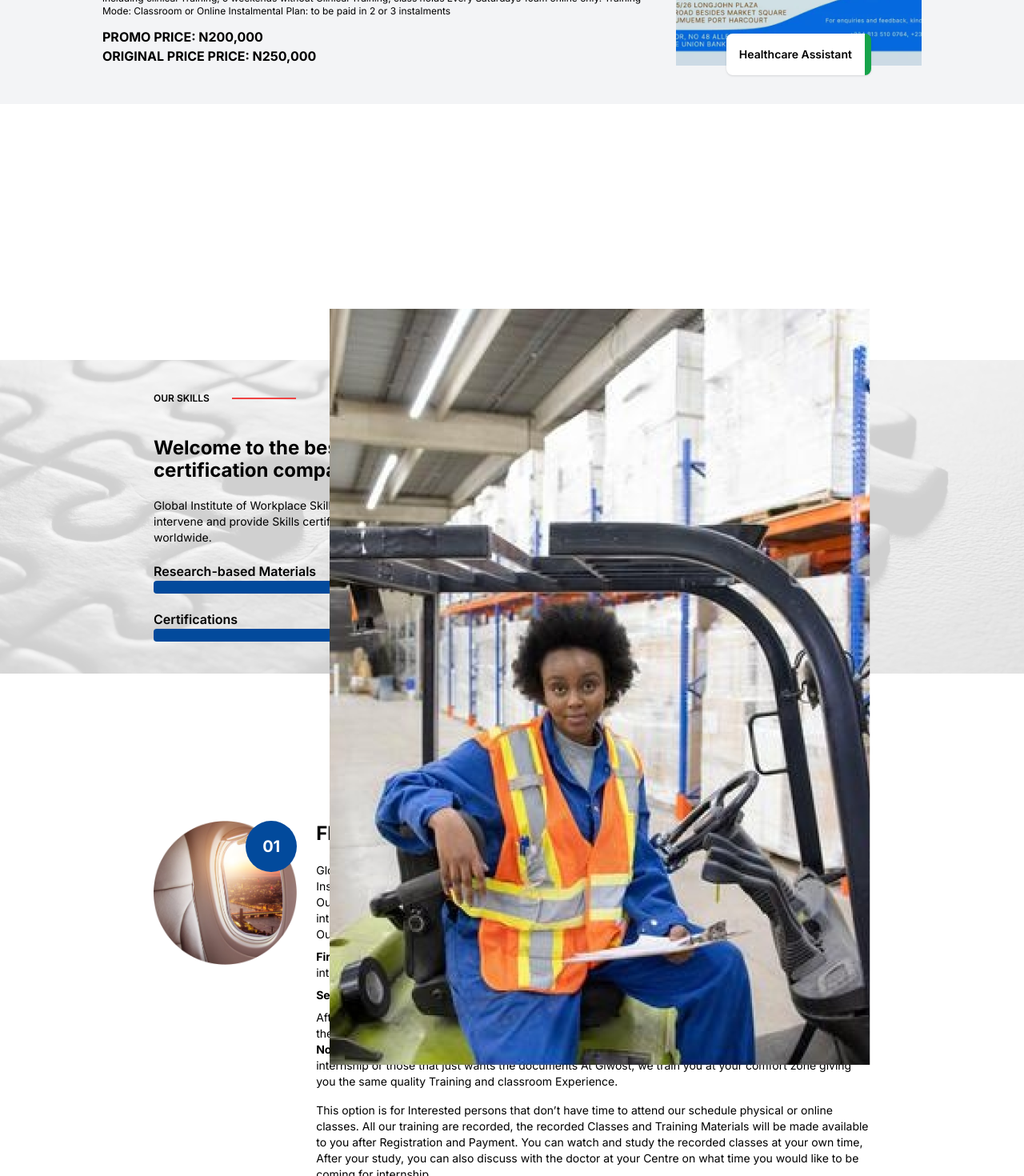
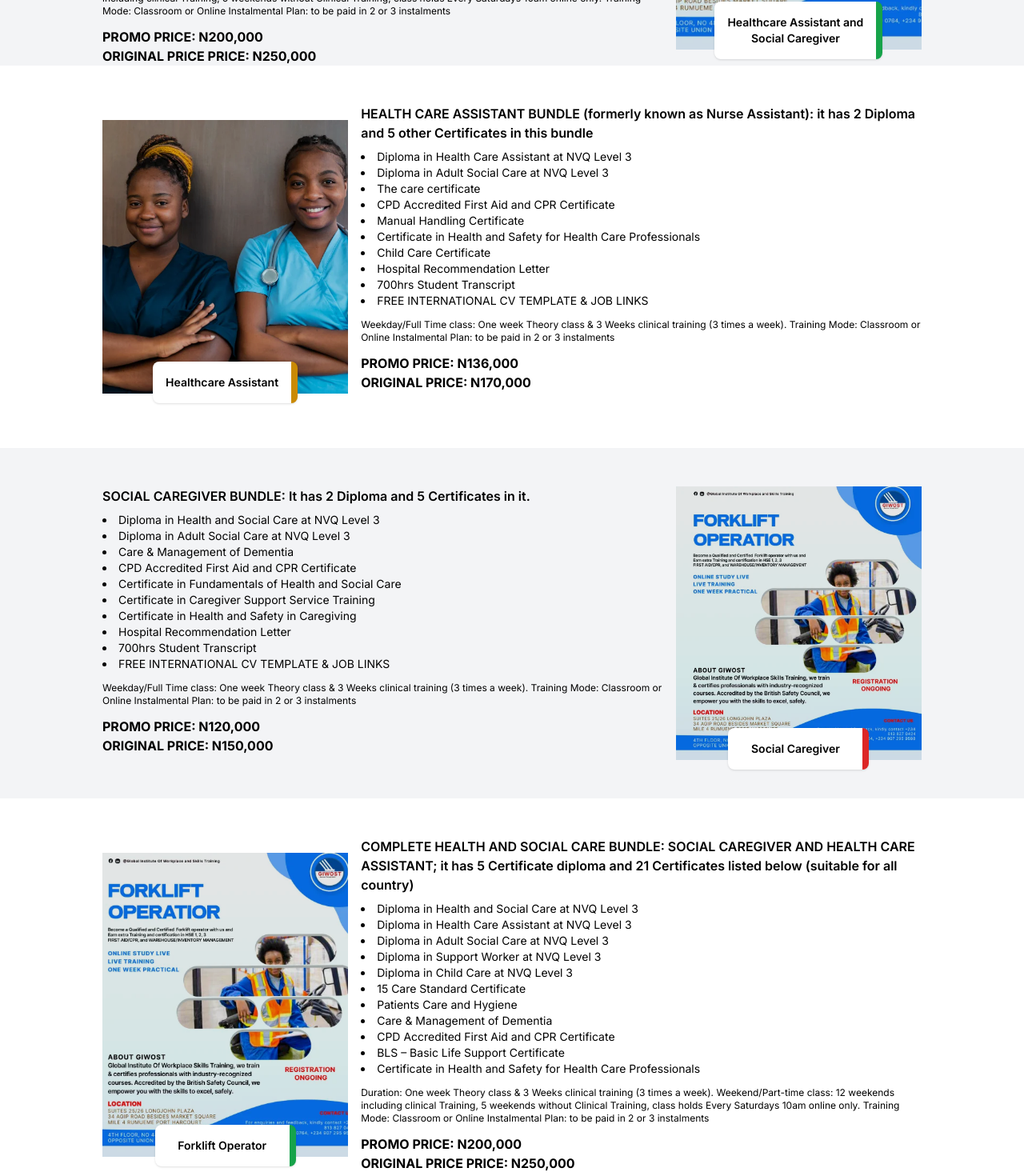
Before and after one commit to Yray-6/giwost, a Next.js app: page / in a window 1280 px wide. Shown: the part 2280-3750 px from the top of the page at 80% size. Built offline with nearby package versions, Linux system fonts and the light colour scheme.

Commit message:
services

```diff
--- a/app/page.js
+++ b/app/page.js
@@ -109,8 +109,8 @@ export default function Home() {
             <p className="relative z-10 text-sm">OUR SERVICES</p>
             <hr className="w-16 border border-red-500"></hr>
           </div>
-          <div className="grid grid-cols-10 px-[10%] py-12 bg-gray-100">
-            <div className="col-span-7 pr-4 text-black">
+          <div className="lg:grid flex flex-col  justify-center lg:grid-cols-10 px-5 lg:px-[10%] pt-12 bg-gray-100">
+            <div className="col-span-7 lg:pr-4 text-black">
               <p className="mb-2 font-semibold text-left">
                 COMPLETE HEALTH AND SOCIAL CARE BUNDLE: SOCIAL CAREGIVER AND
                 HEALTH CARE ASSISTANT; it has 5 Certificate diploma and 21
@@ -135,16 +135,126 @@ export default function Home() {
                 <li>900hrs Student Transcript</li>
                 <li>FREE INTERNATIONAL CV TEMPLATE & JOB LINKS</li>
               </ul>
-              <p className="py-3 text-xs text-left">Duration: One week Theory class & 3 Weeks clinical training (3 times a week).
-Weekend/Part-time class: 12 weekends including clinical Training, 5 weekends without Clinical Training, class holds Every Saturdays 10am online only.
-Training Mode: Classroom or Online
-Instalmental Plan: to be paid in 2 or 3 instalments</p>
-                <p className="font-bold text-left">PROMO PRICE: N200,000</p>
-                <p className="font-bold text-left">ORIGINAL PRICE PRICE: N250,000</p>
+              <p className="py-3 text-xs text-left">
+                Duration: One week Theory class & 3 Weeks clinical training (3
+                times a week). Weekend/Part-time class: 12 weekends including
+                clinical Training, 5 weekends without Clinical Training, class
+                holds Every Saturdays 10am online only. Training Mode: Classroom
+                or Online Instalmental Plan: to be paid in 2 or 3 instalments
+              </p>
+              <p className="font-bold text-left">PROMO PRICE: N200,000</p>
+              <p className="font-bold text-left">
+                ORIGINAL PRICE PRICE: N250,000
+              </p>
             </div>
-            <div className="flex col-span-3 relative justify-center">
+            <div className="flex my-5 col-span-3 lg:mx-0 mx-7 relative justify-center">
               <Image
                 src="/1pic.webp"
+                alt="service pic"
+                className="w-full object-cover"
+                height={100}
+                width={1000}
+              />
+              <div className="absolute inset-0 bg-black opacity-10"></div>
+              <div
+                className={`bg-white px-4 shadow absolute py-4 min-w-44 text-center font-semibold border-r-8 text-black rounded-lg -bottom-3 text-sm border-r-green-600`}
+              >
+                Healthcare Assistant and <br></br> Social Caregiver
+              </div>
+            </div>
+          </div>
+          <div className="lg:grid flex flex-col-reverse justify-center lg:grid-cols-10 px-5 lg:px-[10%] py-12 bg-white">
+            <div className="flex col-span-3 my-5 lg:mx-0 mx-7 relative justify-center">
+              <Image
+                src="/2pic.webp"
+                alt="service pic"
+                className="w-full object-cover"
+                height={100}
+                width={500}
+              />
+              <div className="absolute inset-0 bg-black opacity-10"></div>
+              <div
+                className={`bg-white px-4 shadow absolute py-4 min-w-44 text-center font-semibold border-r-8 text-black rounded-lg -bottom-3 text-sm border-r-yellow-600`}
+              >
+                Healthcare Assistant
+              </div>
+            </div>
+            <div className="col-span-7 lg:pl-4 text-black">
+              <p className="mb-2 font-semibold text-left">
+                HEALTH CARE ASSISTANT BUNDLE (formerly known as Nurse
+                Assistant): it has 2 Diploma and 5 other Certificates in this
+                bundle
+              </p>
+              <ul className="list-disc text-left list-inside text-sm">
+                <li>Diploma in Health Care Assistant at NVQ Level 3</li>
+                <li>Diploma in Adult Social Care at NVQ Level 3</li>
+                <li>The care certificate</li>
+                <li>CPD Accredited First Aid and CPR Certificate</li>
+                <li>Manual Handling Certificate</li>
+                <li>
+                  Certificate in Health and Safety for Health Care Professionals
+                </li>
+                <li>Child Care Certificate</li>
+                <li>Hospital Recommendation Letter</li>
+                <li>700hrs Student Transcript</li>
+                <li>FREE INTERNATIONAL CV TEMPLATE & JOB LINKS</li>
+              </ul>
+              <p className="py-3 text-xs text-left">
+                Weekday/Full Time class: One week Theory class & 3 Weeks
+                clinical training (3 times a week). Training Mode: Classroom or
+                Online Instalmental Plan: to be paid in 2 or 3 instalments
+              </p>
+              <p className="font-bold text-left">PROMO PRICE: N136,000</p>
+              <p className="font-bold text-left">ORIGINAL PRICE: N170,000</p>
+            </div>
+          </div>
+          <div className="lg:grid flex flex-col justify-center lg:grid-cols-10 px-5 lg:px-[10%] py-12 bg-gray-100">
+            <div className="col-span-7 lg:pr-4 text-black">
+              <p className="mb-2 font-semibold text-left">
+                SOCIAL CAREGIVER BUNDLE: It has 2 Diploma and 5 Certificates in
+                it.
+              </p>
+              <ul className="list-disc text-left list-inside text-sm">
+                <li>Diploma in Health and Social Care at NVQ Level 3</li>
+                <li>Diploma in Adult Social Care at NVQ Level 3</li>
+                <li>Care & Management of Dementia</li>
+                <li>CPD Accredited First Aid and CPR Certificate</li>
+                <li>Certificate in Fundamentals of Health and Social Care</li>
+                <li>Certificate in Caregiver Support Service Training</li>
+                <li>Certificate in Health and Safety in Caregiving</li>
+                <li>Hospital Recommendation Letter</li>
+                <li>700hrs Student Transcript</li>
+                <li>FREE INTERNATIONAL CV TEMPLATE & JOB LINKS</li>
+              </ul>
+              <p className="py-3 text-xs text-left">
+                Weekday/Full Time class: One week Theory class & 3 Weeks
+                clinical training (3 times a week). Training Mode: Classroom or
+                Online Instalmental Plan: to be paid in 2 or 3 instalments
+              </p>
+              <p className="font-bold text-left">PROMO PRICE: N120,000</p>
+              <p className="font-bold text-left">ORIGINAL PRICE: N150,000</p>
+            </div>
+
+            <div className="flex col-span-3 my-5 lg:m-0 mx-7 relative justify-center">
+              <Image
+                src="/3pic.webp"
+                alt="service pic"
+                className="w-full object-cover"
+                height={100}
+                width={500}
+              />
+              <div className="absolute inset-0 bg-black opacity-10"></div>
+              <div
+                className={`bg-white px-4 shadow absolute py-4 min-w-44 text-center font-semibold border-r-8 text-black rounded-lg -bottom-3 text-sm border-r-red-600`}
+              >
+                Social Caregiver
+              </div>
+            </div>
+          </div>
+          <div className="lg:grid flex flex-col-reverse lg:grid-cols-10 px-5 lg:px-[10%] py-12 bg-white">
+          <div className="flex col-span-3 relative my-5 lg:mx-0 mx-7 justify-center">
+              <Image
+                src="/3pic.webp"
                 alt="service pic"
                 className="w-full object-cover"
                 height={100}
@@ -154,13 +264,51 @@ Instalmental Plan: to be paid in 2 or 3 instalments</p>
               <div
                 className={`bg-white px-4 shadow absolute py-4 min-w-44 text-center font-semibold border-r-8 text-black rounded-lg -bottom-3 text-sm border-r-green-600`}
               >
-                Healthcare Assistant
+                Forklift Operator
               </div>
             </div>
+            <div className="col-span-7 lg:pl-4 text-black">
+              <p className="mb-2 font-semibold text-left">
+                COMPLETE HEALTH AND SOCIAL CARE BUNDLE: SOCIAL CAREGIVER AND
+                HEALTH CARE ASSISTANT; it has 5 Certificate diploma and 21
+                Certificates listed below (suitable for all country)
+              </p>
+              <ul className="list-disc text-left list-inside text-sm">
+                <li>Diploma in Health and Social Care at NVQ Level 3</li>
+                <li>Diploma in Health Care Assistant at NVQ Level 3</li>
+                <li>Diploma in Adult Social Care at NVQ Level 3</li>
+                <li>Diploma in Support Worker at NVQ Level 3</li>
+                <li>Diploma in Child Care at NVQ Level 3</li>
+                <li>15 Care Standard Certificate</li>
+                <li>Patients Care and Hygiene</li>
+                <li>Care & Management of Dementia</li>
+                <li>CPD Accredited First Aid and CPR Certificate</li>
+                <li>BLS – Basic Life Support Certificate</li>
+                <li>
+                  Certificate in Health and Safety for Health Care Professionals
+                </li>
+                {/* <li>Manual Handling Certificate</li>
+                <li>Hospital Recommendation Letter</li>
+                <li>900hrs Student Transcript</li>
+                <li>FREE INTERNATIONAL CV TEMPLATE & JOB LINKS</li> */}
+              </ul>
+              <p className="py-3 text-xs text-left">
+                Duration: One week Theory class & 3 Weeks clinical training (3
+                times a week). Weekend/Part-time class: 12 weekends including
+                clinical Training, 5 weekends without Clinical Training, class
+                holds Every Saturdays 10am online only. Training Mode: Classroom
+                or Online Instalmental Plan: to be paid in 2 or 3 instalments
+              </p>
+              <p className="font-bold text-left">PROMO PRICE: N200,000</p>
+              <p className="font-bold text-left">
+                ORIGINAL PRICE PRICE: N250,000
+              </p>
+            </div>
+
           </div>
         </div>
       </div>
-      <div className="video lg:mt-80 mt-[1300px] px-5 lg:px-[15%] grid lg:grid-cols-2 relative">
+      <div className="video lg:mt-20  px-5 lg:px-[15%] grid lg:grid-cols-2 relative">
         <div className="flex flex-col gap-5 relative z-20 py-10 col-span-1">
           <div className="flex gap-7 items-center mb-5">
             <p className=" text-xs font-semibold">OUR SKILLS</p>
```
